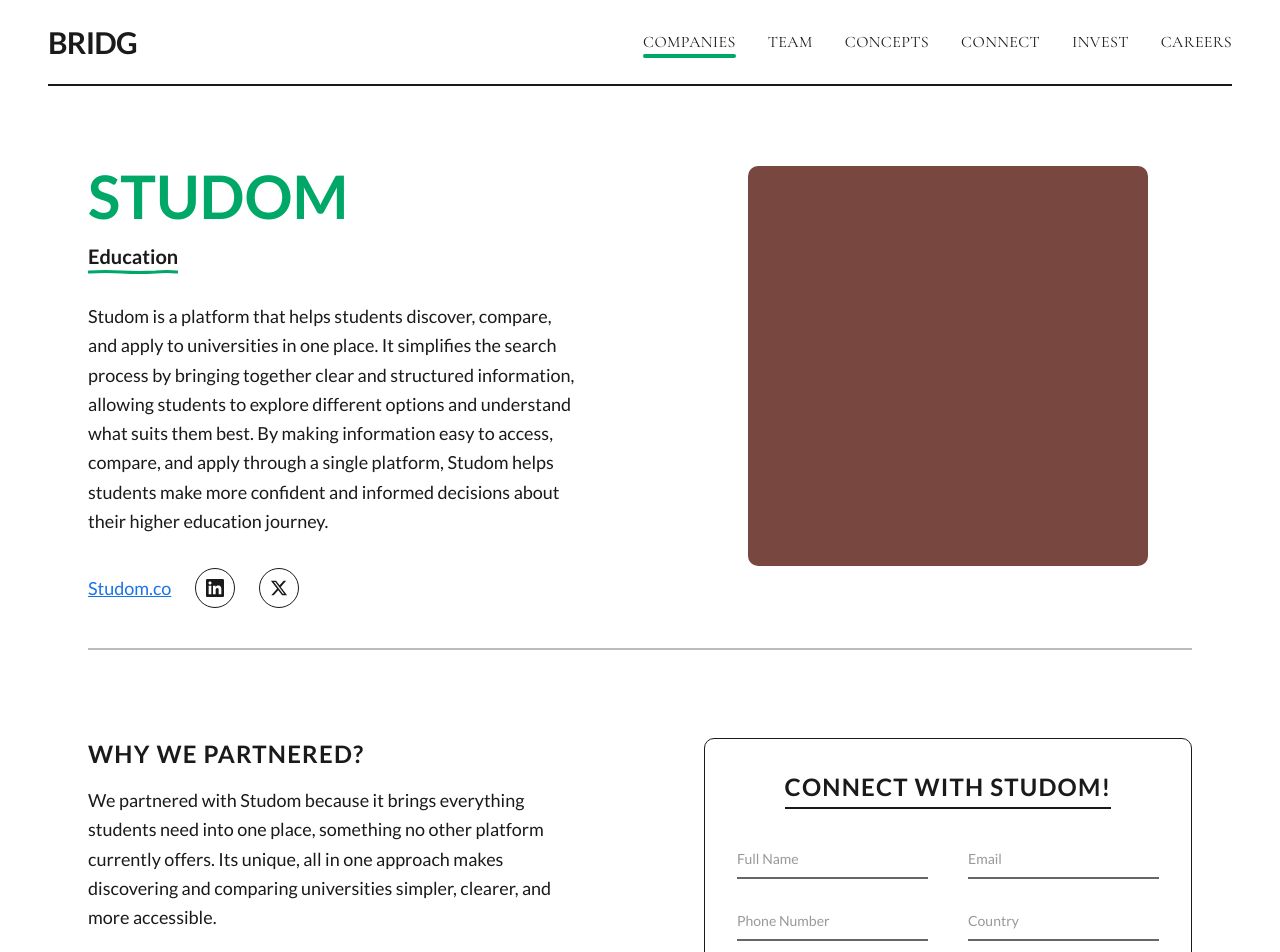
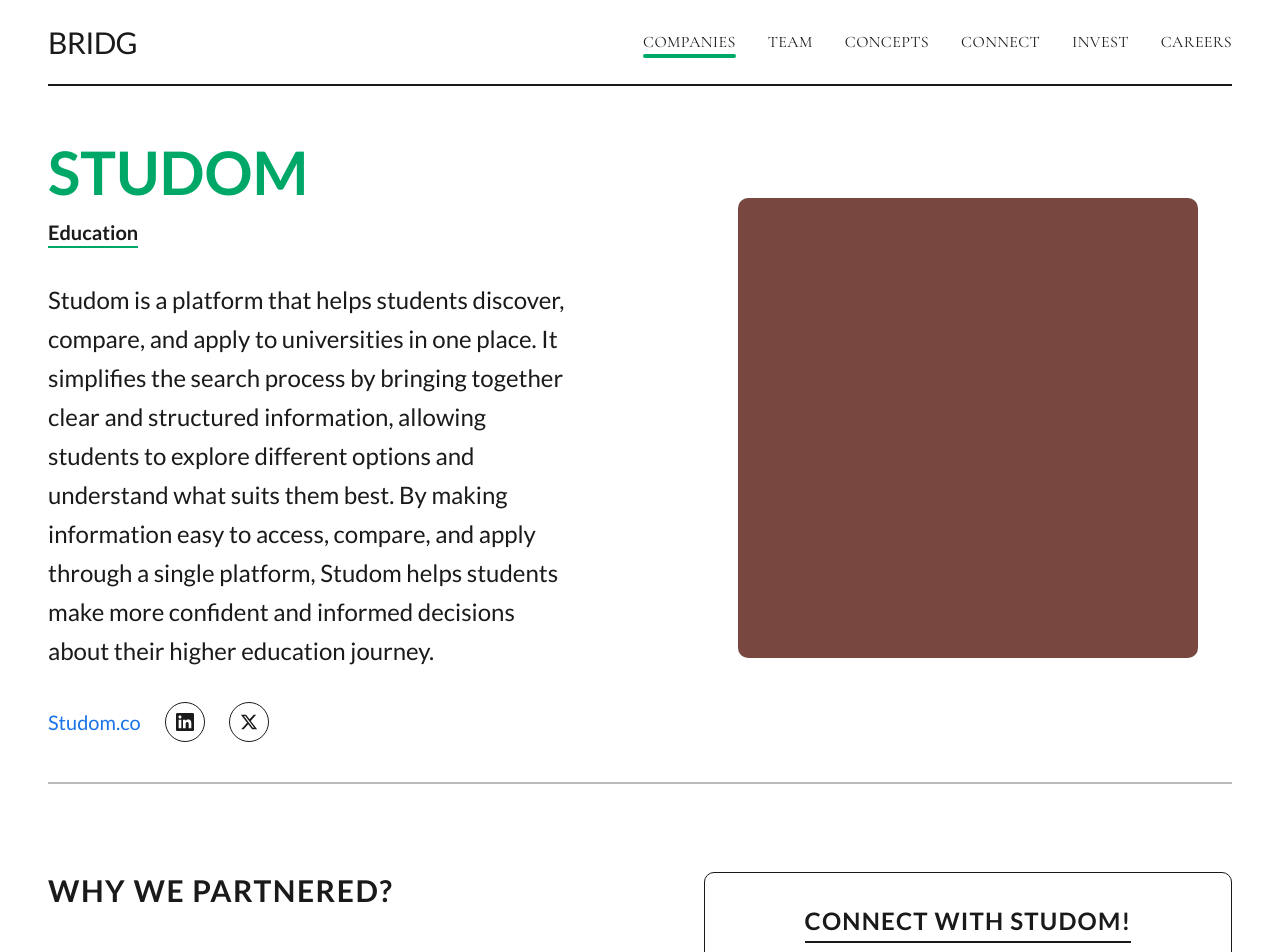
Before and after one commit to Kalpesh-Product/thebridg, a React (Vite) app: page /company/1 in a window 1280 px wide. Shown: the top 952 px of the page. Built offline with nearby package versions, Linux system fonts and the light colour scheme.

Commit message:
Refactor code structure for improved readability and maintainability

```diff
--- a/src/components/shared/Footer.tsx
+++ b/src/components/shared/Footer.tsx
@@ -9,7 +9,7 @@
           {/* Left group - Logo + Address */}
           <div className="flex flex-col sm:flex-row sm:items-center gap-4 sm:gap-8">
             <div>
-              <Link to="/" className="text-2xl md:text-3xl font-bold tracking-tight" style={{ color: '#1A1A1A' }}>
+              <Link to="/" className="text-2xl md:text-3xl font-normal tracking-tight" style={{ color: '#1A1A1A' }}>
                 BRIDG
               </Link>
             </div>
--- a/src/components/shared/Navbar.tsx
+++ b/src/components/shared/Navbar.tsx
@@ -26,7 +26,7 @@
   return (
     <nav className="w-full relative" style={{ backgroundColor: '#FFFFFF' }}>
       <div className="max-w-[1800px] mx-auto px-6 md:px-12 py-5 md:py-6 flex items-center justify-between">
-        <Link to="/" className="text-2xl md:text-3xl font-bold tracking-tight" style={{ color: '#1A1A1A' }}>
+        <Link to="/" className="text-2xl md:text-3xl font-normal tracking-tight" style={{ color: '#1A1A1A' }}>
           BRIDG
         </Link>
         <div className="hidden md:flex items-center gap-5 lg:gap-8">
--- a/src/pages/Companies.tsx
+++ b/src/pages/Companies.tsx
@@ -56,22 +56,22 @@
               </div>
 
               {/* Meta row: description | divider | status, with a rule below */}
-              <div className="grid grid-cols-1 md:grid-cols-[4fr_auto_1fr] gap-4 md:gap-10 mt-6 pb-8 border-b-2 border-[#BBBBBB]">
+              <div className="grid grid-cols-1 md:grid-cols-[4fr_auto_1fr] gap-4 md:gap-10 mt-10 pt-2 pb-8 border-b-2 border-[#BBBBBB]">
                 <div>
-                  <p className="text-sm font-bold uppercase tracking-wider mb-2" style={{ color: '#00A868' }}>
+                  <p className="text-base md:text-lg font-bold uppercase tracking-wider mb-2" style={{ color: '#00A868' }}>
                     Company Description:
                   </p>
-                  <p className="text-sm md:text-base leading-relaxed" style={{ color: '#1A1A1A' }}>
+                  <p className="text-base md:text-lg leading-relaxed" style={{ color: '#1A1A1A' }}>
                     {company.desc}
                   </p>
                 </div>
                 <div className="hidden md:block w-0.5 bg-[#BBBBBB]" />
                 <div className="flex flex-col items-center text-center h-full">
-                  <p className="text-sm font-bold uppercase tracking-wider mb-2" style={{ color: '#00A868' }}>
+                  <p className="text-base md:text-lg font-bold uppercase tracking-wider mb-2" style={{ color: '#00A868' }}>
                     Company Status:
                   </p>
                   <div className="flex-1 flex items-center pb-4">
-                    <p className="text-sm md:text-base" style={{ color: '#1A1A1A' }}>
+                    <p className="text-base md:text-lg" style={{ color: '#1A1A1A' }}>
                       Work in progress
                     </p>
                   </div>
--- a/src/pages/CompanyDetail.tsx
+++ b/src/pages/CompanyDetail.tsx
@@ -76,27 +76,24 @@
 
   return (
     <PageLayout>
-      <div className="pt-16 md:pt-20 pb-16 px-6 md:px-10">
+      <div className="pt-20 md:pt-24 pb-16">
         <div className="grid grid-cols-1 lg:grid-cols-2 gap-x-16 lg:gap-x-32 gap-y-10">
           {/* Row 1, Col 1 - Name/Description */}
           <div>
-            <h1 className="text-4xl md:text-6xl font-bold mb-4" style={{ color: '#00A868' }}>
+            <h1 className="text-4xl md:text-6xl font-bold mb-4 -mt-6 md:-mt-10" style={{ color: '#00A868' }}>
               {company.name}
             </h1>
-            <div className="relative inline-block mb-8">
+            <div className="inline-block mb-8 border-b-2" style={{ borderColor: '#00A868' }}>
               <span className="text-xl font-bold">{company.category}</span>
-              <svg className="absolute -bottom-1 left-0 w-full" style={{ height: '4px' }} viewBox="0 0 80 4" fill="none" preserveAspectRatio="none">
-                <path d="M1 2 Q15 1 30 2 Q45 3 60 2 Q70 1 79 2" stroke="#00A868" strokeWidth="3" strokeLinecap="round" />
-              </svg>
             </div>
 
-            <p className="text-lg leading-relaxed mb-8" style={{ color: '#1A1A1A' }}>
+            <p className="text-[24px] leading-relaxed mb-8" style={{ color: '#1A1A1A' }}>
               {company.description}
             </p>
 
             <div className="flex items-center gap-6">
-              <a href="#" className="text-lg font-medium" style={{ color: '#1A1A1A' }}>
-                <span className="underline" style={{ color: '#1A73E8', textDecorationColor: '#1A73E8' }}>{company.website}</span>
+              <a href="#" className="text-[20px] font-medium" style={{ color: '#1A1A1A' }}>
+                <span style={{ color: '#1A73E8' }}>{company.website}</span>
               </a>
               <a href="#" className="w-10 h-10 rounded-full border border-[#1A1A1A] flex items-center justify-center hover:bg-[#1A1A1A] hover:text-white transition-colors">
                 <svg width="18" height="18" viewBox="0 0 24 24" fill="currentColor">
@@ -113,7 +110,7 @@
 
           {/* Row 1, Col 2 - Color Card */}
           <div
-            className="w-full max-w-[400px] mx-auto aspect-square rounded-lg"
+            className="w-full max-w-[460px] mx-auto mt-4 aspect-square rounded-lg"
             style={{ backgroundColor: company.color }}
           />
 
@@ -122,8 +119,8 @@
 
           {/* Row 2, Col 1 - Why We Partnered */}
           <div className="pt-12">
-            <h3 className="text-2xl font-bold uppercase tracking-wider mb-4">WHY WE PARTNERED?</h3>
-            <p className="text-lg leading-relaxed" style={{ color: '#1A1A1A' }}>
+            <h3 className="text-3xl font-bold uppercase tracking-wider mb-10">WHY WE PARTNERED?</h3>
+            <p className="text-[24px] leading-relaxed" style={{ color: '#1A1A1A' }}>
               {company.whyPartnered}
             </p>
           </div>
--- a/src/pages/Home.tsx
+++ b/src/pages/Home.tsx
@@ -57,11 +57,11 @@
             <span className="relative inline-block px-3 py-1">
               <span className="relative z-10 font-semibold">OTHERS WON&apos;T.</span>
               <img
-                src="/assets/BRIDG__8.png"
+                src="/assets/Main_BRIDG__7.png"
                 alt=""
                 aria-hidden="true"
                 className="absolute pointer-events-none"
-                style={{ top: '-234%', left: '-107%', width: '314%', height: '364%', objectFit: 'fill', maxWidth: 'none' }}
+                style={{ top: '-252%', left: '-137%', width: '375%', height: '400%', objectFit: 'fill', maxWidth: 'none' }}
               />
             </span>
           </p>
--- a/src/pages/Invest.tsx
+++ b/src/pages/Invest.tsx
@@ -21,10 +21,10 @@
 
   return (
     <PageLayout>
-      <div className="pt-8 pb-16 max-w-5xl mx-auto">
-        <div className="grid grid-cols-1 md:grid-cols-2 gap-x-24 lg:gap-x-36 gap-y-10 items-start">
+      <div className="pt-20 md:pt-24 pb-16 px-6 md:px-12">
+        <div className="grid grid-cols-1 md:grid-cols-2 gap-x-16 lg:gap-x-48 gap-y-10 items-start">
           {/* Left: copy */}
-          <div>
+          <div className="max-w-md">
             <h1 className="text-3xl md:text-4xl font-bold mb-3" style={{ color: '#00A868' }}>
               Become a Partner
             </h1>
@@ -42,7 +42,7 @@
           </div>
 
           {/* Right: contact box */}
-          <form onSubmit={handleSubmit} className="border-2 border-[#BBBBBB] rounded-lg p-8 md:p-10">
+          <form onSubmit={handleSubmit} className="border-2 border-[#BBBBBB] rounded-lg p-8 md:p-10 w-full max-w-[460px] md:ml-auto">
             <h2 className="text-xl md:text-2xl text-center uppercase tracking-wide text-[#666] mb-8">
               Partner With BRIDG
             </h2>
--- a/src/pages/Team.tsx
+++ b/src/pages/Team.tsx
@@ -13,7 +13,7 @@
     <PageLayout>
       <div className="pt-16 md:pt-24 pb-16 px-6 md:px-10">
         {/* Team Cards Grid */}
-        <div className="flex flex-wrap justify-center gap-16 md:gap-24">
+        <div className="flex flex-wrap justify-center gap-y-16 md:gap-y-24 gap-x-20 md:gap-x-36 lg:gap-x-48">
           {teamMembers.map((member) => (
             <Link
               to={`/team/${member.slug}`}
@@ -24,10 +24,10 @@
                 className="aspect-[1/1.1] flex flex-col justify-end p-8 relative"
                 style={{ backgroundColor: member.color }}
               >
-                <h3 className="text-2xl md:text-3xl font-bold text-[#00A868] uppercase tracking-wide">
+                <h3 className="text-4xl md:text-5xl font-bold text-[#00A868] uppercase tracking-wide">
                   {member.name}
                 </h3>
-                <p className="text-base md:text-lg mt-3 text-[#00A868] leading-relaxed max-w-[450px]">
+                <p className="text-lg md:text-xl mt-4 text-[#00A868] leading-relaxed max-w-[380px]">
                   {member.desc}
                 </p>
               </div>
```
Also changed, not shown: src/pages/TeamDetail.tsx (+6 -6 lines), public/assets/Main_BRIDG__7.png (added).
